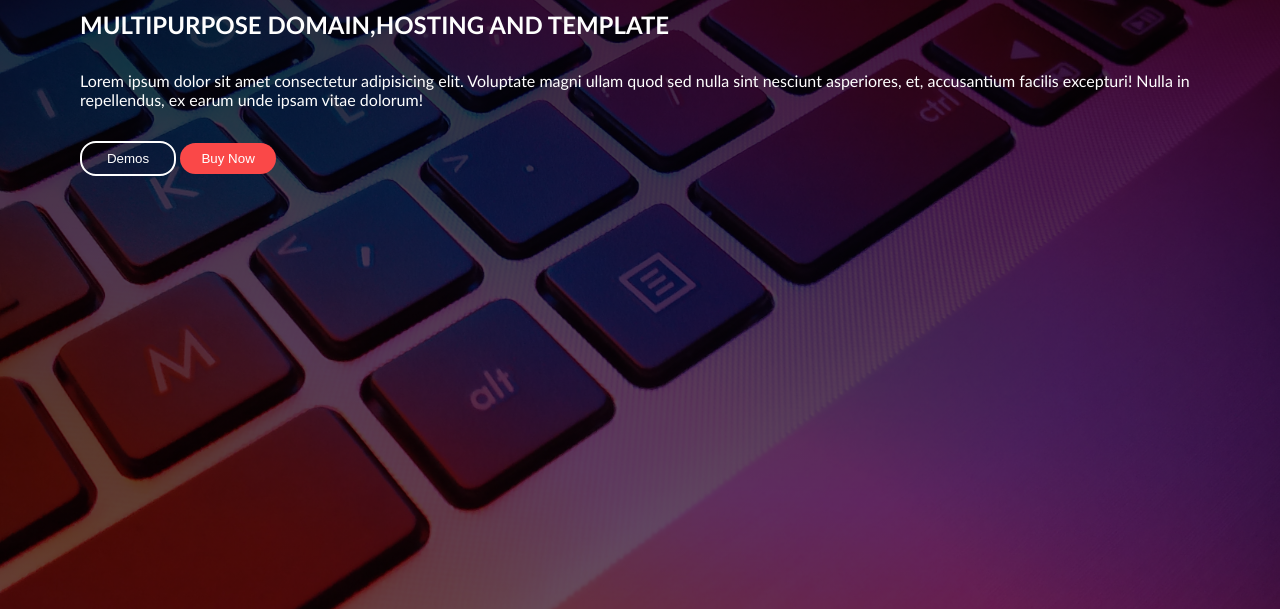
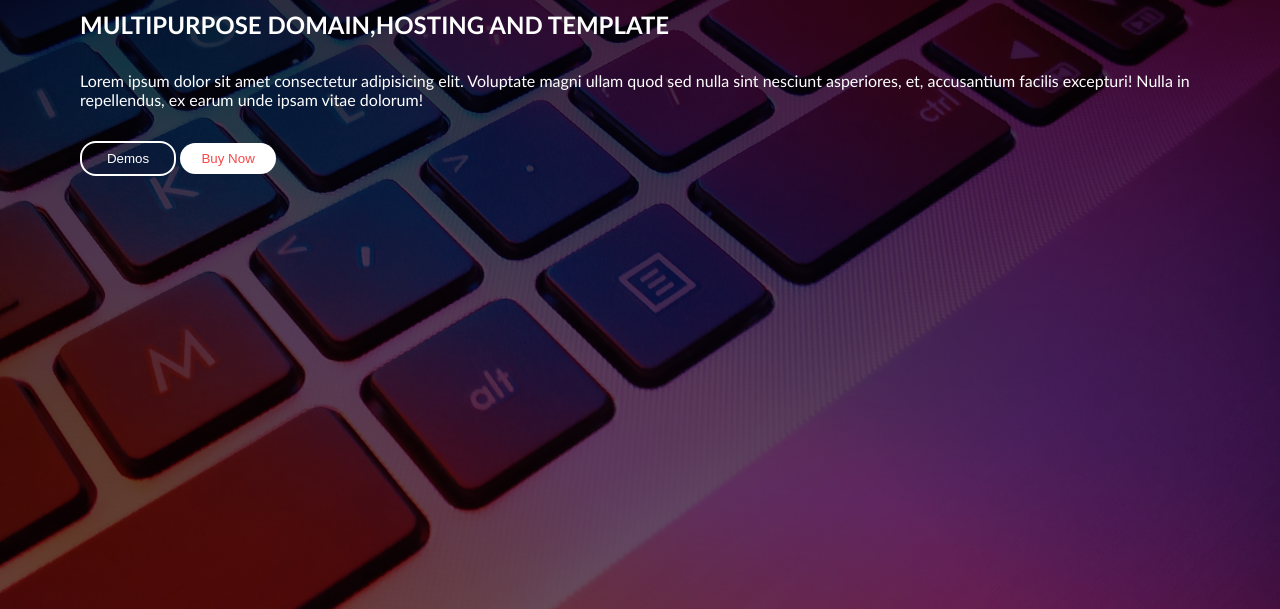
Before and after one commit to enoki-inc/Enoki_TBD, a plain HTML site: page index.html in a window 1280 px wide. In both pictures the pointer is over the button "Buy Now". Shown: the part 191-800 px from the top of the page. Drawn offline with Linux system fonts and the light colour scheme.

Commit message:
hover effect

```diff
--- a/style.css
+++ b/style.css
@@ -29,6 +29,11 @@ main > *{
     border-radius: 1rem;
     width: 6rem;
     border: none;
+
+}
+.buy-now:hover{
+    background-color: rgb(255, 255, 255);
+    color:  rgb(250, 72, 72);
 }
 .demos{
     background-color: transparent;
@@ -38,3 +43,11 @@ main > *{
     border-radius: 1rem;
     width: 6rem;
 }
+.demos:hover{
+   color: rgb(255, 255, 255);
+    background-color:  rgb(250, 72, 72);
+}
+
+.buy-now,.demos{
+    cursor: pointer;
+}
```
Also changed, not shown: 1 other file.
